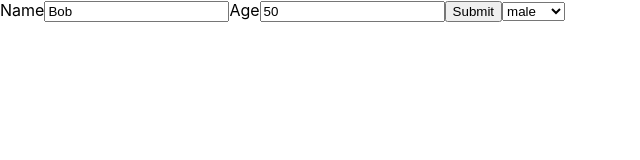
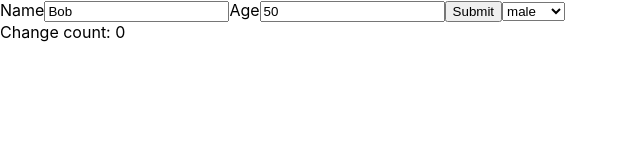
Before and after one commit to rhys-vdw/react-hookform-test, a React (Create React App) app: page / in a window 1280 px wide. Shown: the top 160 px of the page, without its empty margins (0-640 px from the left). Built offline with nearby package versions, Linux system fonts and the light colour scheme.

Commit message:
Add count

```diff
--- a/src/FormTest.tsx
+++ b/src/FormTest.tsx
@@ -1,4 +1,4 @@
-import React from "react";
+import React, { useState } from "react";
 import { useForm } from "./form";
 
 export const FormTest = () => {
@@ -7,7 +7,10 @@ export const FormTest = () => {
     age: 50,
     gender: "male" as "male" | "female" | "other"
   };
-  const { value, input } = useForm(person);
+  const [count, setCount] = useState(0);
+  const { value, input } = useForm(person, () => {
+    setCount(count + 1);
+  });
   return (
     <form
       action="javascript:void 0"
@@ -23,6 +26,7 @@ export const FormTest = () => {
         <option value="female">female</option>
         <option value="other">other</option>
       </select>
+      <div>Change count: {count}</div>
     </form>
   );
 };
```
